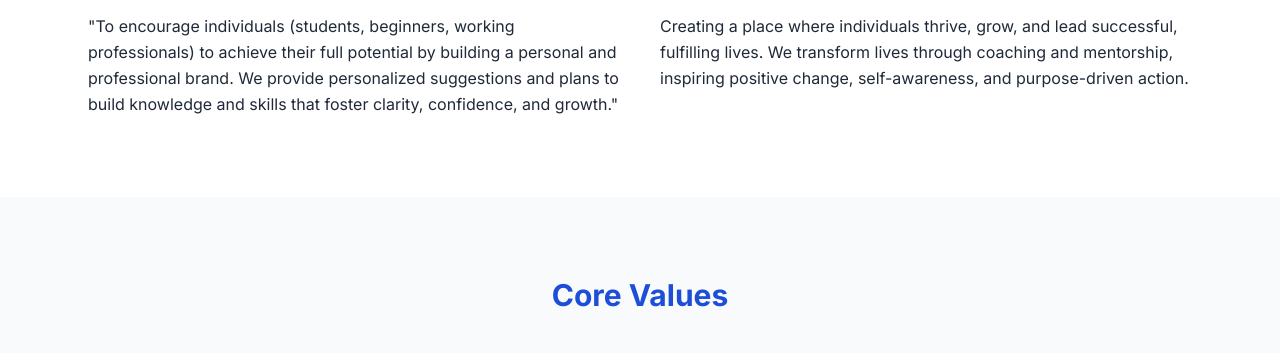
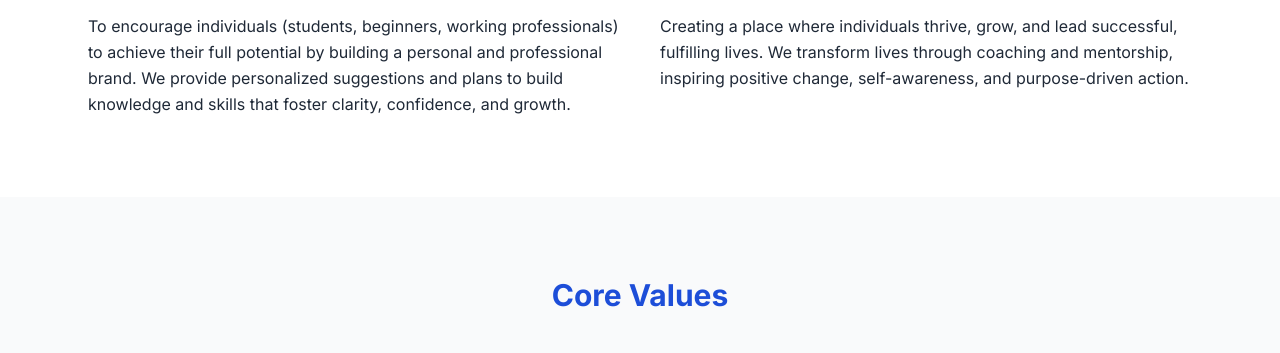
Before and after one commit to cyberwizard1001/build-your-brand, a plain HTML site: page index.html in a window 1280 px wide. Shown: the part 447-800 px from the top of the page. Drawn offline with nearby package versions, Linux system fonts and the light colour scheme.

Commit message:
Update index.html - text formatting

```diff
--- a/index.html
+++ b/index.html
@@ -31,7 +31,7 @@
       <div class="grid md:grid-cols-2 gap-10 items-start">
         <div>
           <h2 class="text-3xl font-bold mb-4 text-blue-700">Our Mission</h2>
-          <p>"To encourage individuals (students, beginners, working professionals) to achieve their full potential by building a personal and professional brand. We provide personalized suggestions and plans to build knowledge and skills that foster clarity, confidence, and growth."</p>
+          <p>To encourage individuals (students, beginners, working professionals) to achieve their full potential by building a personal and professional brand. We provide personalized suggestions and plans to build knowledge and skills that foster clarity, confidence, and growth.</p>
         </div>
         <div>
           <h2 class="text-3xl font-bold mb-4 text-blue-700">Our Vision</h2>
```
